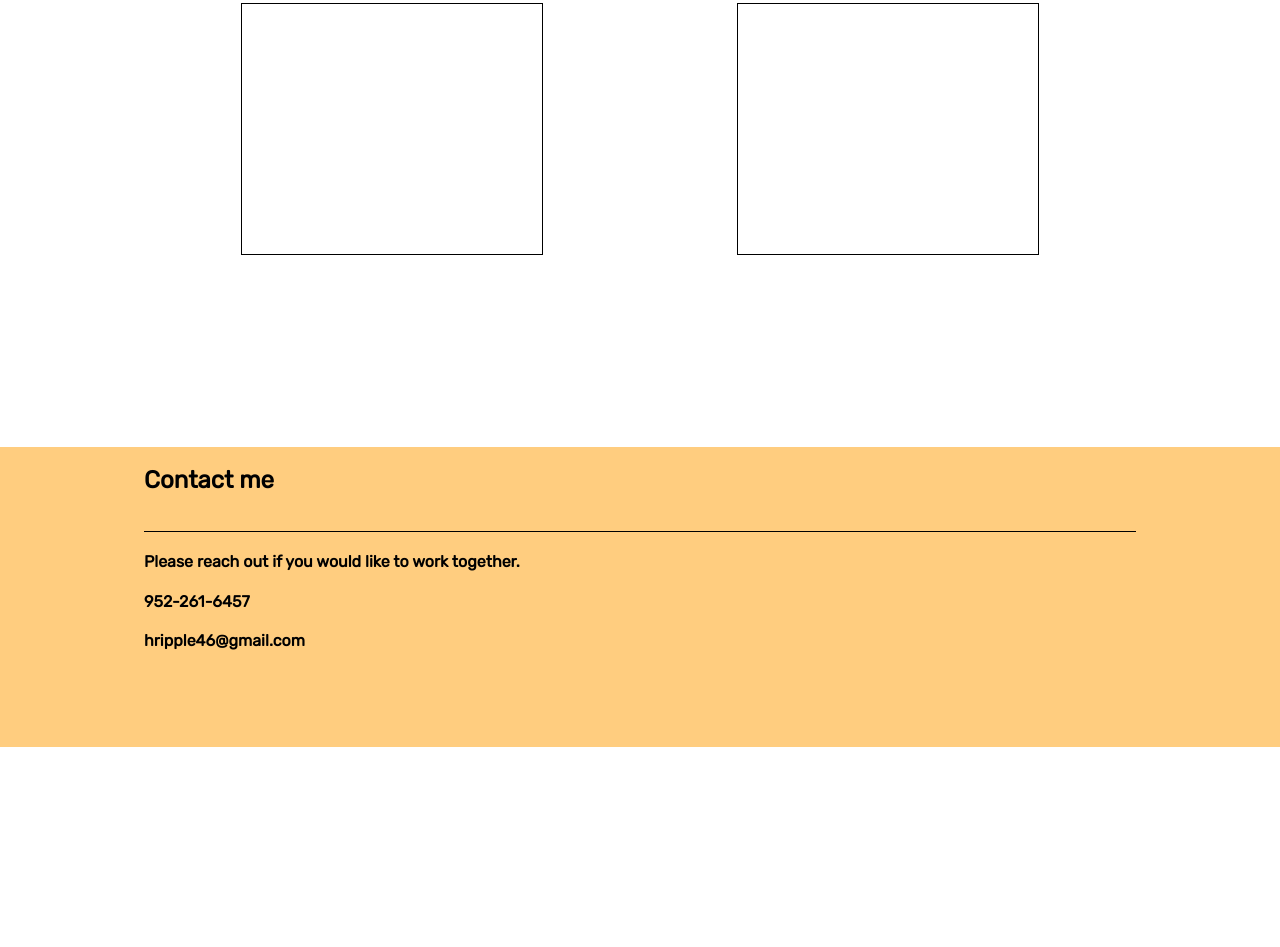
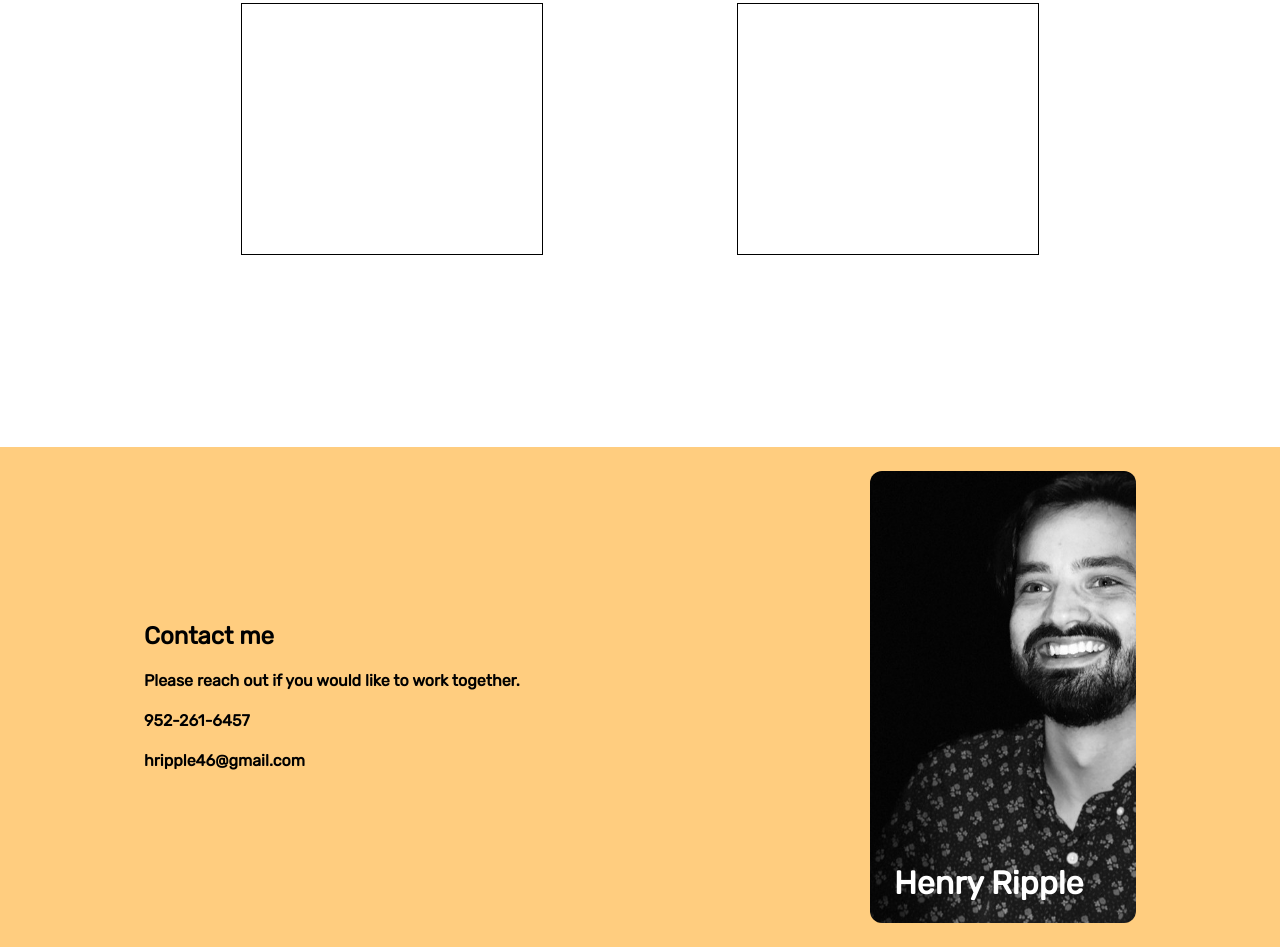
Before and after one commit to hripple46/Personal-Portfolio, a website: page index.html in a window 1280 px wide. Shown: the part 1501-2448 px from the top of the page. Before the commit the page ends 2248 px from the top, so only its background shows below. Drawn offline with nearby package versions, Linux system fonts and the light colour scheme.

Commit message:
updated flex properties for aboutME section

```diff
--- a/index.html
+++ b/index.html
@@ -36,10 +36,13 @@
       </div>
     </div>
     <div class="contactMe">
-      <h2>Contact me</h2>
-      <h4>Please reach out if you would like to work together.</h4>
-      <h4>952-261-6457</h4>
-      <h4>hripple46@gmail.com</h4>
+      <div class="contactMeDetails">
+        <h2>Contact me</h2>
+        <h4>Please reach out if you would like to work together.</h4>
+        <h4>952-261-6457</h4>
+        <h4>hripple46@gmail.com</h4>
+      </div>
+      <div class="aboutMeName"><h1>Henry Ripple</h1></div>
     </div>
   </body>
 </html>
--- a/style.css
+++ b/style.css
@@ -84,7 +84,8 @@ body {
   background-color: rgba(265, 155, 0, 0.5);
 
   position: relative;
-  min-height: 300px;
+  min-height: 500px;
+  display: flex;
 }
 .contactMe > h2 {
   padding-bottom: 36px;
@@ -97,3 +98,21 @@ body {
   margin-left: 144px;
   margin-right: 144px;
 }
+.contactMeDetails {
+  margin-left: 144px;
+  flex: 3;
+  align-self: center;
+}
+.aboutMeName {
+  margin-right: 144px;
+  background-image: url("./imgs/profile.jpeg");
+  background-size: cover;
+  flex: 1;
+  margin-top: 24px;
+  margin-bottom: 24px;
+  border-radius: 12px;
+  display: flex;
+  align-items: flex-end;
+  color: white;
+  padding-left: 24px;
+}
```
